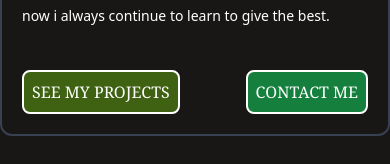
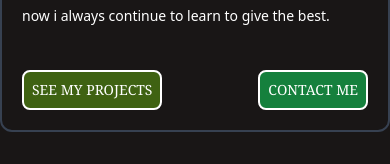
Before and after one commit to josua-stng/portofolio-website, a React (Vite) app: page /about in a window 390 px wide. Shown: the part 556-720 px from the top of the page. Built offline with nearby package versions, Linux system fonts and the light colour scheme.

Commit message:
fix:link route to contact

```diff
--- a/src/components/About.tsx
+++ b/src/components/About.tsx
@@ -27,15 +27,15 @@ const AboutMe = () => {
             <p>CSS3,Javascript,React,Tailwind CSS,and Typescript</p>
             <p>now i always continue to learn to give the best.</p>
           </div>
-          <div className="flex justify-between mt-10 font-serif items-center ">
+          <div className="flex justify-between mt-10 font-serif items-center text-sm md:text-base">
             <Link
               to="/project"
-              className="border-2 border-white p-2 rounded-lg bg-lime-800 hover:bg-lime-500 hover:text-black"
+              className=" border-2 border-white p-2 rounded-lg bg-lime-800 hover:bg-lime-500 hover:text-black"
             >
               SEE MY PROJECTS
             </Link>
             <Link
-              to="/"
+              to="/contact"
               className="border-2 border-white p-2 rounded-lg bg-green-700 hover:bg-green-500 hover:text-black"
             >
               CONTACT ME
```
